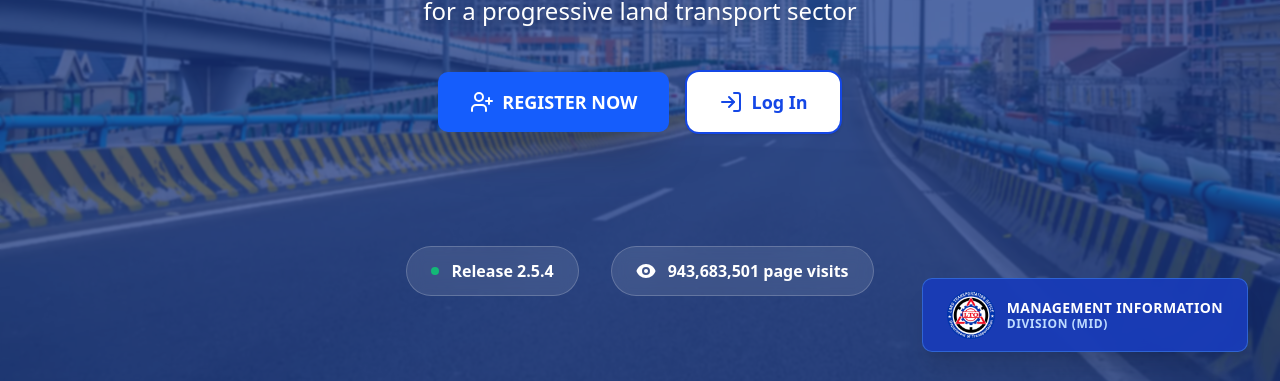
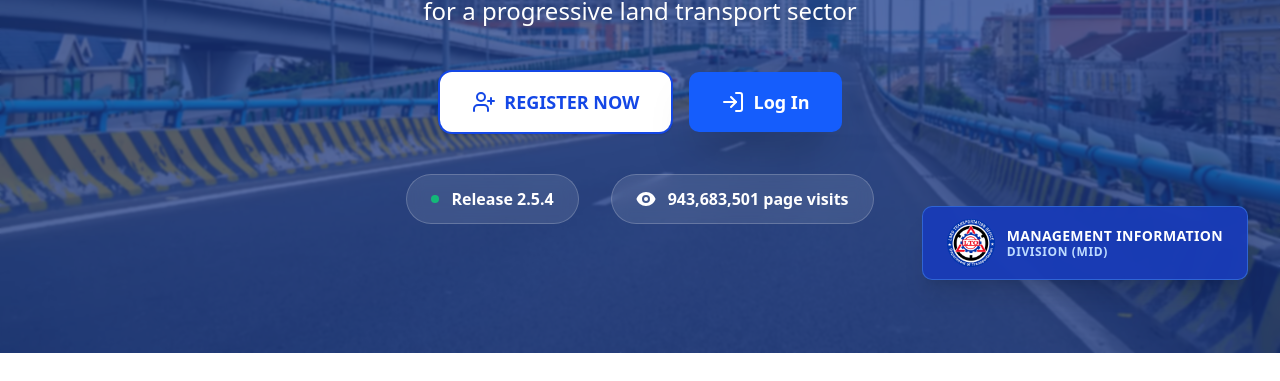
Before and after one commit to cabohol/ltms, a Next.js app: page / in a window 1280 px wide. Shown: the part 447-828 px from the top of the page. After the commit the page ends 800 px from the top, so only its background shows below. Built offline with nearby package versions, Linux system fonts and the light colour scheme.

Commit message:
added fields in personal info

```diff
--- a/app/login/page.tsx
+++ b/app/login/page.tsx
@@ -353,9 +353,30 @@ const handleSubmit = () => {
             <LogIn className="w-5 h-5" />
             Log In
           </button>
-
             </div>
           </div>
+        </div>
+        {/* MID */}
+        <div className="absolute bottom-4 sm:bottom-6 md:bottom-8 right-4 sm:right-6 md:right-8 left-4 sm:left-auto">
+                  <div className="bg-blue-800/95 backdrop-blur-sm px-3 sm:px-4 md:px-6 py-2 sm:py-2.5 md:py-3 rounded-lg border border-blue-400/40 shadow-xl">
+                    <div className="flex items-center gap-2 sm:gap-3 justify-center sm:justify-start">
+                      <Image
+                        src="/ltologo.png"
+                        alt="LTO Logo"
+                        width={48}
+                        height={48}
+                        className="w-8 h-8 sm:w-10 sm:h-10 md:w-12 md:h-12 object-contain flex-shrink-0"
+                      />
+                      <div className="flex flex-col items-start">
+                        <span className="text-white font-bold text-[10px] sm:text-xs md:text-sm tracking-wide leading-tight">
+                          MANAGEMENT INFORMATION
+                        </span>
+                        <span className="text-blue-200 font-semibold text-[9px] sm:text-[10px] md:text-xs tracking-wider leading-tight">
+                          DIVISION (MID)
+                        </span>
+                      </div>
+                    </div>
+                  </div>
         </div>
       </div>
     </div>
--- a/app/page.tsx
+++ b/app/page.tsx
@@ -244,27 +244,37 @@ export default function LTMSPortal() {
             </p>
 
           <div className="flex flex-col sm:flex-row items-center justify-center gap-4 pt-2">
-              <a href="/register" className="group relative px-8 py-4 bg-blue-600 hover:bg-blue-700 text-white font-bold text-lg rounded-lg shadow-2xl hover:shadow-blue-500/50 transition-all duration-300 hover:scale-105 focus:outline-none focus:ring-4 focus:ring-red-500/50 w-full sm:w-auto block text-center">
+            <a
+              href="/register"
+              className="group relative px-8 py-4 bg-white text-blue-700 font-semibold text-lg rounded-xl
+                        border-2 border-blue-700 shadow-sm hover:bg-blue-50
+                        transition-all duration-300 hover:scale-[1.03]
+                        focus:outline-none focus-visible:ring-4 focus-visible:ring-blue-300
+                        w-full sm:w-auto block text-center"
+            >
               <span className="relative z-10 flex items-center justify-center gap-2">
                 <UserPlus size={24} />
                 REGISTER NOW
               </span>
             </a>
 
-              <a href="/login"
-              className="group relative px-8 py-4 bg-white text-blue-700 font-semibold text-lg rounded-xl border-2 border-blue-700
-                        shadow-sm hover:bg-blue-50
-                        transition-all duration-300 hover:scale-[1.03]
-                        focus:outline-none focus-visible:ring-4 focus-visible:ring-blue-300
-                        w-full sm:w-auto block text-center">
+            <a
+              href="/login"
+              className="group relative px-8 py-4 bg-blue-600 hover:bg-blue-700 text-white font-bold text-lg
+                        rounded-lg shadow-2xl hover:shadow-blue-500/50 transition-all duration-300
+                        hover:scale-105 focus:outline-none focus:ring-4 focus:ring-blue-500/50
+                        w-full sm:w-auto block text-center"
+            >
               <span className="relative z-10 flex items-center justify-center gap-2">
                 <LogIn size={24} aria-hidden="true" />
-                <span>Log In</span>
+                Log In
               </span>
             </a>
+
           </div>
 
-            <div className="pb-9 sm:pt-20 flex flex-col sm:flex-row items-center justify-center gap-4 sm:gap-8 text-white px-4">
+
+            <div className="pb-9 sm:pt-2 flex flex-col sm:flex-row items-center justify-center gap-4 sm:gap-8 text-white px-4">
               <div className="flex items-center gap-3 bg-white/10 backdrop-blur-sm px-4 sm:px-6 py-2 sm:py-3 rounded-full border border-white/20 w-full sm:w-auto max-w-[280px] sm:max-w-none">
                 <div className="w-2 h-2 bg-green-400 rounded-full animate-pulse flex-shrink-0"></div>
                 <span className="font-semibold text-xs sm:text-sm md:text-base">Release 2.5.4</span>
```
Also changed, not shown: app/dashboard/page.tsx (+50 -33 lines). Lines whose indentation alone changed are shown as unchanged.
